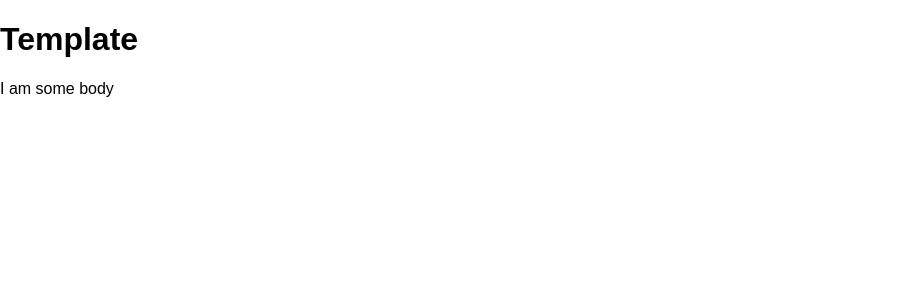
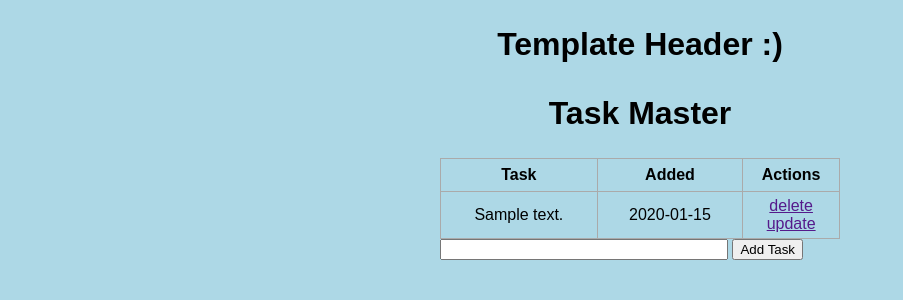
Before and after one commit to N8ers/flask-sandbox, a Flask app: page / in a window 1280 px wide. Shown: the top 300 px of the page, without its empty margins (0-903 px from the left). Run offline with Flask 2, Linux system fonts and the light colour scheme; tables that the repository leaves empty hold one stand-in row (values such as "Sample post").

Commit message:
GET and POST tasks

```diff
--- a/youtube_flask_course/app.py
+++ b/youtube_flask_course/app.py
@@ -1,4 +1,4 @@
-from flask import Flask, render_template
+from flask import Flask, render_template, request, redirect
 from flask_sqlalchemy import SQLAlchemy
 from datetime import datetime
 
@@ -15,9 +15,23 @@ class Todo(db.Model):
     return '<Task %r>' % self.id
 
 # decorator
-@app.route('/')
+@app.route('/', methods=['POST', 'GET'])
 def index():
-  return render_template('index.html')
+  if request.method == 'POST':
+    task_content = request.form['content']
+    new_task = Todo(content=task_content)
+
+    # send to db
+    try:
+      db.session.add(new_task)
+      db.session.commit()
+      return redirect('/')
+    except:
+      return 'There was an issue adding your task'
+
+  else:
+    tasks = Todo.query.order_by(Todo.date_created).all()
+    return render_template('index.html', tasks=tasks)
 
 if __name__ == "__main__":
   app.run(debug=True)
--- a/youtube_flask_course/static/main.css
+++ b/youtube_flask_course/static/main.css
@@ -1,4 +1,40 @@
-body {
+body,
+html {
   margin: 0;
   font-family: sans-serif;
+  background-color: lightblue;
 }
+
+.content {
+  margin: 0 auto;
+  width: 400px;
+}
+
+table,
+td,
+th {
+  border: 1px solid #aaa;
+}
+
+table {
+  border-collapse: collapse;
+  width: 100%;
+}
+
+th {
+  height: 30px;
+}
+
+h1,
+td {
+  text-align: center;
+  padding: 5px;
+}
+
+.form {
+  margin-top: 20px;
+}
+
+#content {
+  width: 70%;
+}
--- a/youtube_flask_course/templates/index.html
+++ b/youtube_flask_course/templates/index.html
@@ -1,5 +1,31 @@
 {% extends 'base.html' %} {% block head %}
-<h1>Template</h1>
+<h1>Template Header :)</h1>
 {% endblock %} {% block body %}
-<div>I am some body</div>
+<div class="content">
+  <h1>Task Master</h1>
+  <table>
+    <tr>
+      <th>Task</th>
+      <th>Added</th>
+      <th>Actions</th>
+    </tr>
+
+    {% for task in tasks %}
+    <tr>
+      <td>{{ task.content}}</td>
+      <td>{{ task.date_created.date() }}</td>
+      <td>
+        <a href="">delete</a>
+        <br />
+        <a href="">update</a>
+      </td>
+    </tr>
+    {% endfor %}
+  </table>
+
+  <form action="/" method="POST">
+    <input type="text" name="content" id="content" />
+    <input type="submit" value="Add Task" />
+  </form>
+</div>
 {% endblock %}
```
